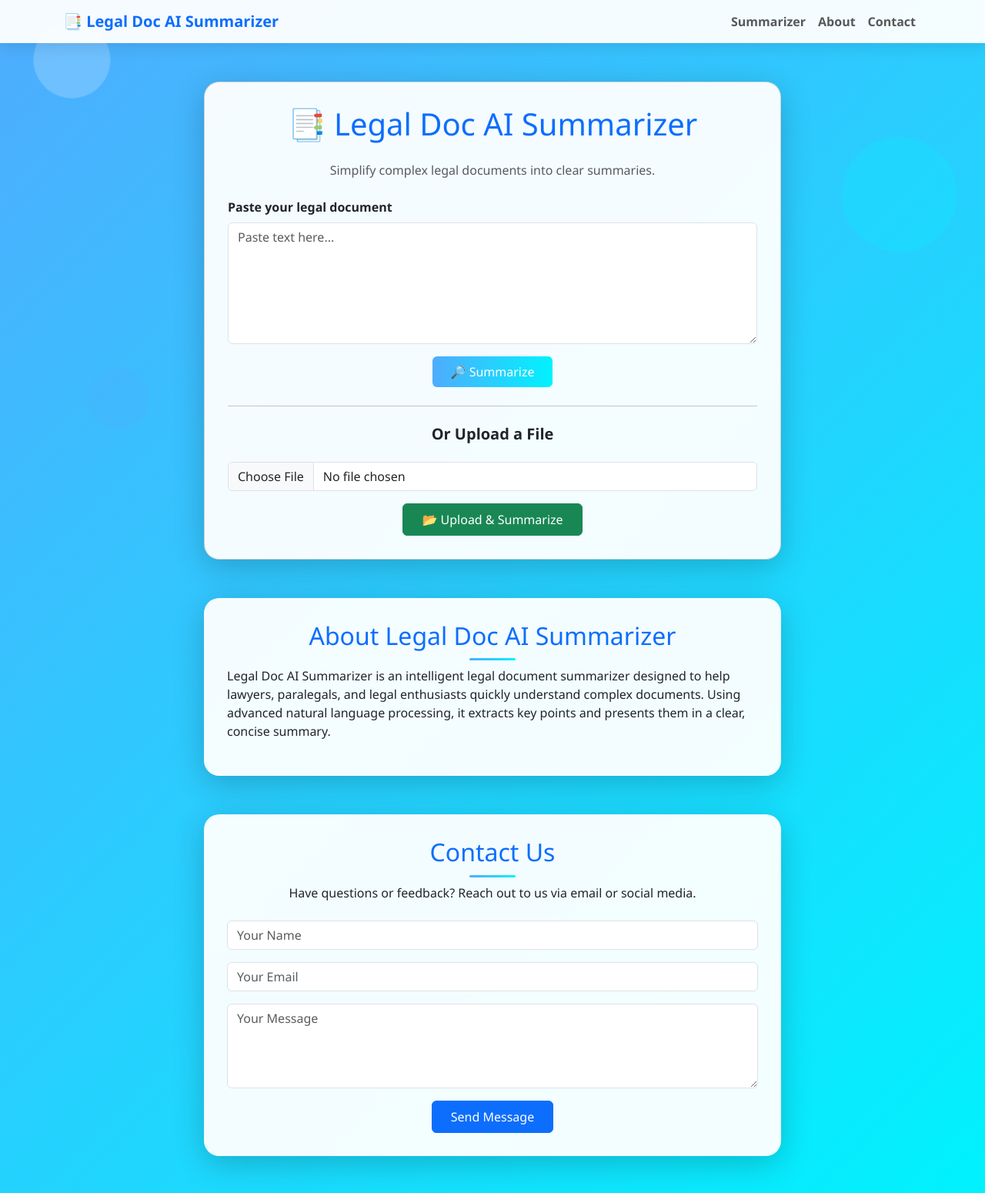
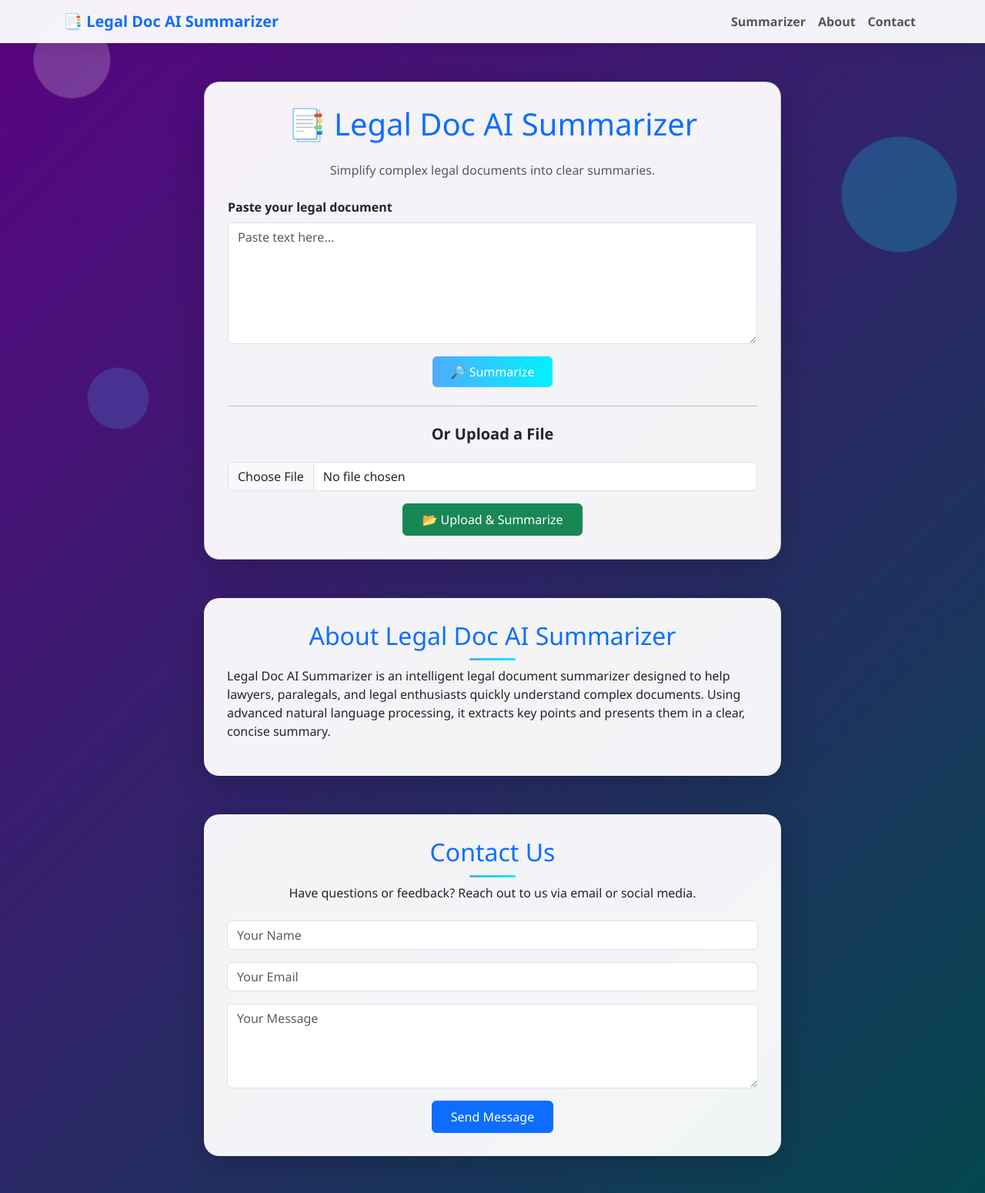
Before and after one commit to Kamal-Raj-A/lexiguide, a Flask app: page / in a window 1280 px wide. Shown: the whole page at 77% size. Run offline with Flask 3, Linux system fonts and the light colour scheme; some libraries are stand-ins or nearby versions.

Commit message:
Updated homepage content

```diff
--- a/templates/index.html
+++ b/templates/index.html
@@ -7,13 +7,15 @@
   <link href="https://cdn.jsdelivr.net/npm/bootstrap@5.3.0/dist/css/bootstrap.min.css" rel="stylesheet">
   <link href="https://cdnjs.cloudflare.com/ajax/libs/animate.css/4.1.1/animate.min.css" rel="stylesheet">
   <style>
-    body {
-      background: linear-gradient(135deg, #4facfe 0%, #00f2fe 100%);
-      scroll-behavior: smooth;
-      font-family: 'Segoe UI', sans-serif;
-      overflow-x: hidden;
-      position: relative;
+   body {
+    background: linear-gradient(135deg, #5a0382 0%, #04474f 100%);
+    scroll-behavior: smooth;
+    font-family: 'Segoe UI', sans-serif;
+    overflow-x: hidden;
+    position: relative;
     }
+
+
 
     .float-shape {
       position: absolute;
```
